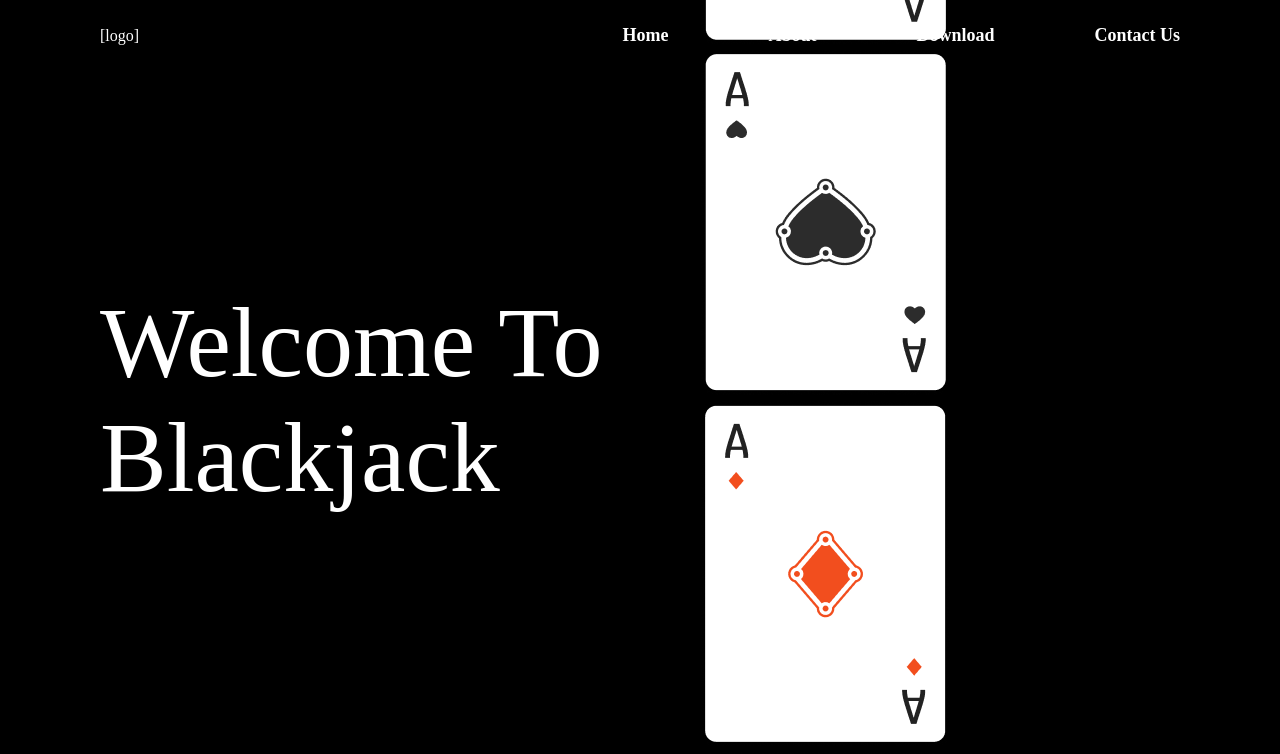
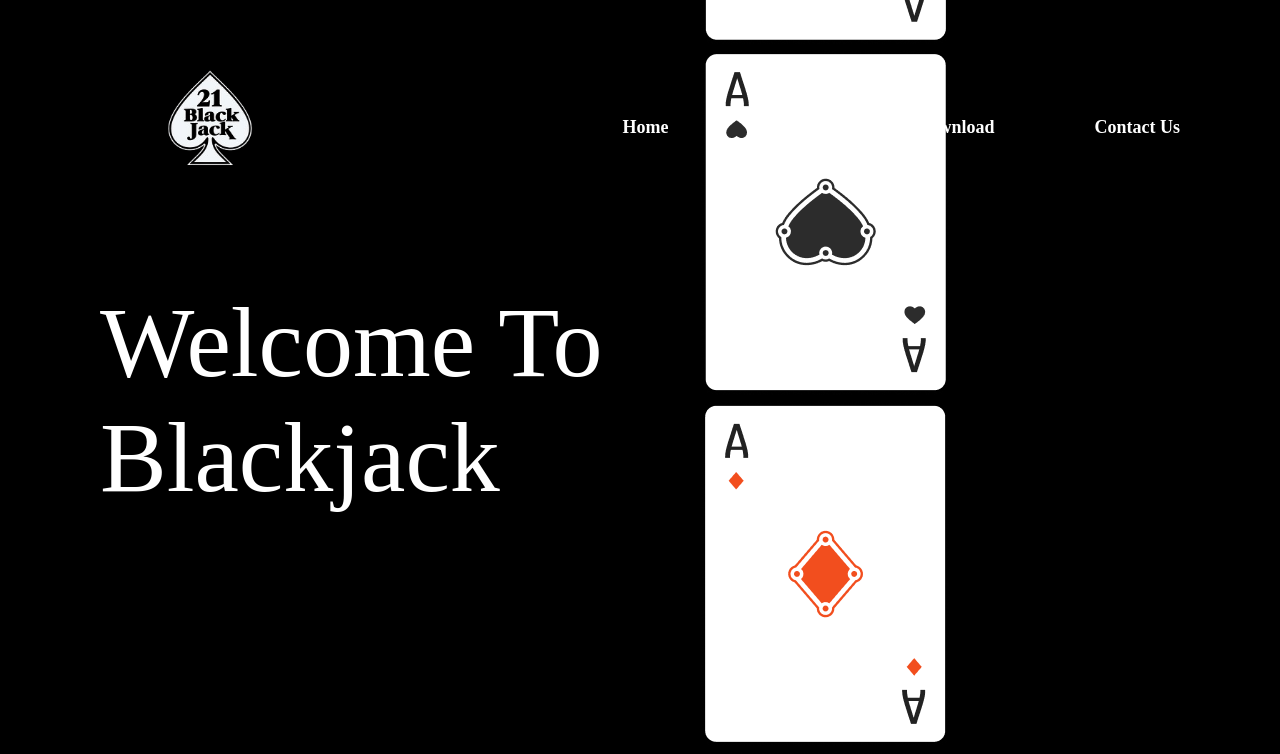
Before and after one commit to 23DP2MMitr/Blackjack-web, a plain HTML site: page index.html in a window 1280 px wide. Shown: the top 754 px of the page. Drawn offline with Linux system fonts and the light colour scheme.

Commit message:
pirmdienas komits

```diff
--- a/index.html
+++ b/index.html
@@ -11,7 +11,7 @@
     <header>
     <body>
         <div class="logo">
-            <h2>[logo]</h2>
+            <img src="img/image.png" alt="">
         </div>
         <div class="nav">
             <ul id="nav-items">
--- a/src/css/main.css
+++ b/src/css/main.css
@@ -15,10 +15,8 @@ header {
     padding: 25px 100px;
 }
 
-.logo h2 {
-    font-weight: 400;
-    font-size: 16px;
-    color: white;
+.logo img {
+    width: 220px;
 }
 
 #nav-items {
```
Also changed, not shown: img/image.png (added).
